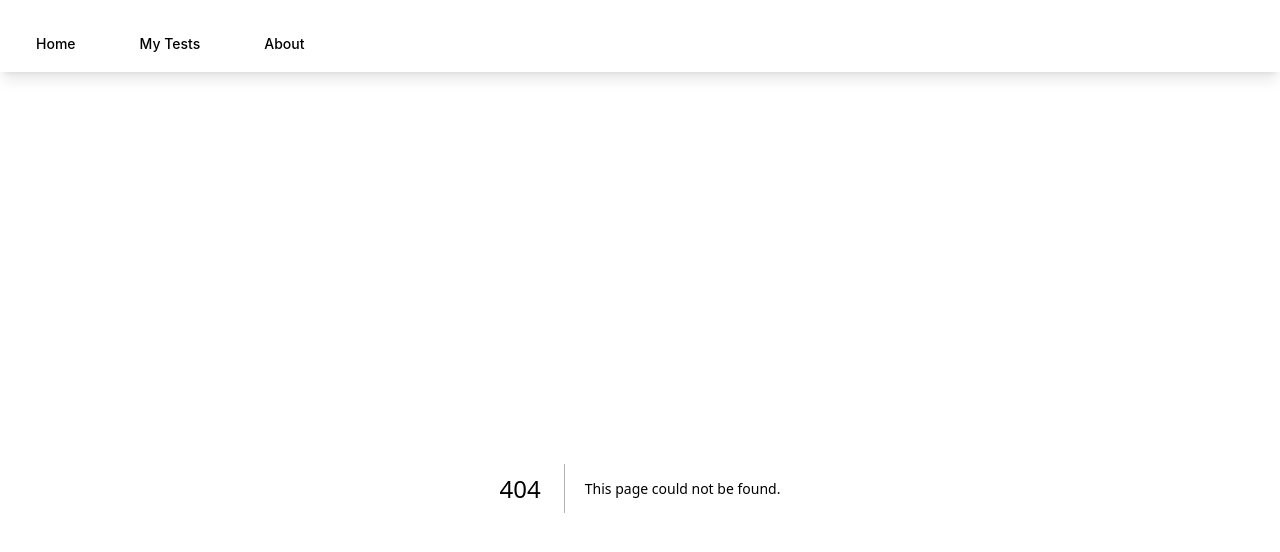
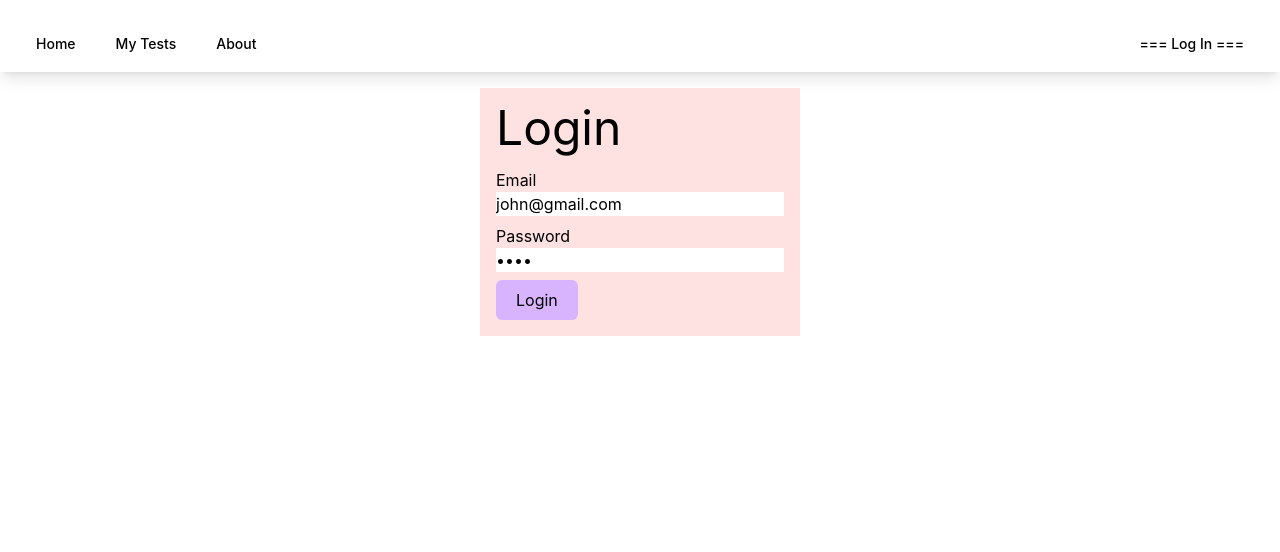
Before and after one commit to SdMartinez13/quizio, a Next.js app: page /auth in a window 1280 px wide. Before the commit this address had no page. Shown: the top 552 px of the page. Built offline with nearby package versions, Linux system fonts and the light colour scheme; no server answers.

Commit message:
start next auth

```diff
--- a/components/Navbar.js
+++ b/components/Navbar.js
@@ -1,14 +1,43 @@
-import Link from "next/link"
+import Link from 'next/link';
+import { useSession, signOut } from "next-auth/react";
 import ActiveLink from "./ActiveLink";
 
 const Navbar = () => {
+    const session = useSession();
 
     return (
-    <div className="flex flex-wrap space-x-10 items-center my-4 mx-auto max-w-screen-xl px-4 md:px-6 py-2.5 bg-white border-gray-200 dark:bg-gray-200 shadow-lg">
+        <div className="flex flex-wrap space-x-10 items-center justify-between my-4 mx-auto max-w-screen-xl px-4 md:px-6 py-2.5 bg-white border-gray-200 dark:bg-gray-200 shadow-lg">
+
+            <div className="flex gap-x-4">
+
                 <ActiveLink href="/">Home</ActiveLink>
                 <ActiveLink href="/tests">My Tests</ActiveLink>
                 <ActiveLink href="/about">About</ActiveLink>
 
+                {!!session.data && (
+
+                    <ActiveLink href="/protected">Protected</ActiveLink>
+                )}
+
+
+            </div>
+
+
+            {!session.data ? (
+                <Link
+                    className="px-3 py-2 rounded-md text-sm font-medium text-black hover:bg-blue-200"
+                    href="/auth"
+                >
+                    === Log In ===
+                </Link>
+            ) : (
+                <button
+                    onClick={signOut}
+                    className="px-3 py-2 rounded-md text-sm font-medium text-black hover:bg-blue-200"
+                >
+                    Logout
+                </button>
+            )}
 
         </div>
     );
--- a/package.json
+++ b/package.json
@@ -18,6 +18,7 @@
     "eslint-config-next": "13.0.6",
     "nanoid": "^3.3.4",
     "next": "13.0.6",
+    "next-auth": "^4.18.6",
     "next-themes": "^0.2.1",
     "prop-types": "^15.8.1",
     "react": "18.2.0",
--- a/pages/_app.js
+++ b/pages/_app.js
@@ -1,16 +1,14 @@
 import Navbar from '../components/Navbar'
+import { SessionProvider } from 'next-auth/react';
 import '../styles/globals.css'
 
 function MyApp({ Component, pageProps }) {
-  return (
-    <>
-      <Navbar />
-      <Component {...pageProps} />
-    </>
-
-
-
-  )
+    return (
+        <SessionProvider session={pageProps.session}>
+            <Navbar />
+            <Component {...pageProps} />
+        </SessionProvider>
+    )
 
 
 }
--- /dev/null
+++ b/pages/api/auth/[...nextauth].js
@@ -0,0 +1,57 @@
+import NextAuth from "next-auth";
+import CredentialsProvider from "next-auth/providers/credentials";
+
+
+const authOptions = {
+    session: {
+        strategy: 'jwt',
+    },
+    providers: [
+        CredentialsProvider({
+            type: 'credentials',
+            credentials: {},
+            authorize(credentials, req) {
+                const { email, password } = credentials;
+
+
+                console.log({ email, password })
+
+                if (email !== "john@gmail.com" || password !== "1234") {
+                    throw new Error("invalid credentials");
+                }
+
+                // if everything is fine
+                return {
+                    id: "1234",
+                    name: "John Doe",
+                    email: "john@gmail.com",
+                    role: "admin",
+                };
+            }
+        })
+    ],
+    pages: {
+        signIn: '/auth',
+    },
+    callbacks: {
+        jwt(params) {
+            console.log(params,' params')
+            // update token
+            if (params.user?.role) {
+                params.token.role = params.user.role;
+            }
+            // return final_token
+            return params.token;
+        },
+        async redirect({ url, baseUrl }) {
+            console.log({ url, baseUrl })
+            // Allows relative callback URLs
+            // if (url.startsWith("/")) return `${baseUrl}${url}`
+            // // Allows callback URLs on the same origin
+            // else if (new URL(url).origin === baseUrl) return url
+            return baseUrl
+        }
+    },
+}
+
+export default NextAuth(authOptions);
--- /dev/null
+++ b/pages/auth/index.js
@@ -0,0 +1,65 @@
+import { useState } from "react";
+import { signIn } from "next-auth/react";
+import { useRouter } from "next/router";
+
+
+const SignIn = (props) => {
+    const router = useRouter()
+
+    const [userInfo, setUserInfo] = useState({ email: "john@gmail.com", password: "1234" });
+    const handleSubmit = async (e) => {
+        // validate your userinfo
+        e.preventDefault();
+
+        console.log(router, 'ROUTERRRR')
+
+        const res = await signIn("credentials", {
+            email: userInfo.email,
+            password: userInfo.password,
+            redirect: false,
+        });
+
+        console.log(res);
+        if (!res.error) {
+            return router.push(router.query?.redirect || '/')
+        }
+
+        // handle error cases
+    };
+    return (
+        <div className="flex items-center justify-center">
+            <form onSubmit={handleSubmit} className="bg-red-100 p-4 w-full max-w-xs">
+                <h1 className="text-5xl mb-4">Login</h1>
+
+
+                <div className="flex flex-col mb-2">
+                    <label htmlFor="email">Email</label>
+                    <input
+                        name="email"
+                        value={userInfo.email}
+                        onChange={({ target }) => setUserInfo({ ...userInfo, email: target.value }) }
+                        type="email"
+                        placeholder="john@email.com"
+                    />
+                </div>
+                <div className="flex flex-col mb-2">
+                    <label htmlFor="password">Password</label>
+                    <input
+                        name="password"
+                        value={userInfo.password}
+                        onChange={({ target }) => setUserInfo({ ...userInfo, password: target.value }) }
+                        type="password"
+                        placeholder="********"
+                    />
+                </div>
+
+                <button type="submit" className="bg-purple-300 hover:bg-purple-200 px-5 py-2 rounded-md">
+                    Login
+                </button>
+
+            </form>
+        </div>
+    );
+};
+
+export default SignIn;
--- /dev/null
+++ b/pages/auth/signin.js
@@ -0,0 +1,55 @@
+import { useState } from "react";
+import { signIn } from "next-auth/react";
+
+
+const SignIn = (props) => {
+    const [userInfo, setUserInfo] = useState({ email: "", password: "" });
+    const handleSubmit = async (e) => {
+        // validate your userinfo
+        e.preventDefault();
+
+        const res = await signIn("credentials", {
+            email: userInfo.email,
+            password: userInfo.password,
+            redirect: false,
+        });
+
+        console.log(res);
+    };
+    return (
+        <div className="flex items-center justify-center">
+            <form onSubmit={handleSubmit} className="bg-red-100 p-4 w-full max-w-xs">
+                <h1 className="text-5xl mb-4">Login</h1>
+
+
+                <div className="flex flex-col mb-2">
+                    <label htmlFor="email">Email</label>
+                    <input
+                        name="email"
+                        value={userInfo.email}
+                        onChange={({ target }) => setUserInfo({ ...userInfo, email: target.value }) }
+                        type="email"
+                        placeholder="john@email.com"
+                    />
+                </div>
+                <div className="flex flex-col mb-2">
+                    <label htmlFor="password">Password</label>
+                    <input
+                        name="password"
+                        value={userInfo.password}
+                        onChange={({ target }) => setUserInfo({ ...userInfo, password: target.value }) }
+                        type="password"
+                        placeholder="********"
+                    />
+                </div>
+
+                <button type="submit" className="bg-purple-300 hover:bg-purple-200 px-5 py-2 rounded-md">
+                    Login
+                </button>
+
+            </form>
+        </div>
+    );
+};
+
+export default SignIn;
--- /dev/null
+++ b/pages/login.js
@@ -0,0 +1,13 @@
+
+
+const Login = () => {
+    return (
+        <div className="bg-red-100">
+            Hello world
+
+            <p>what up with you?</p>
+        </div>
+    )
+}
+
+export default Login;
--- /dev/null
+++ b/pages/protected.js
@@ -0,0 +1,20 @@
+import { useEffect } from "react";
+import { useSession } from "next-auth/react";
+import Router from 'next/router';
+
+const Protected = () => {
+    const session = useSession();
+    console.log(session,' ssession')
+
+    useEffect(() => {
+        if (session.status === 'unauthenticated') Router.replace("/auth?redirect=protected")
+    }, [session.status])
+    return (
+        <div className="mt-12 text-center">
+
+            <p>This is a protected route</p>
+        </div>
+    )
+}
+
+export default Protected;
```
Also changed, not shown: tailwind.config.js (indentation only), 2 other files (tests, documents, lock files or other folders). Lines whose indentation alone changed are shown as unchanged.
